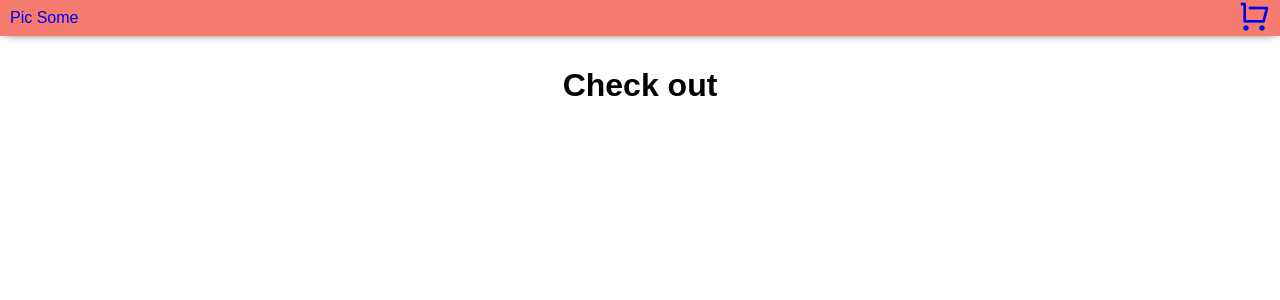
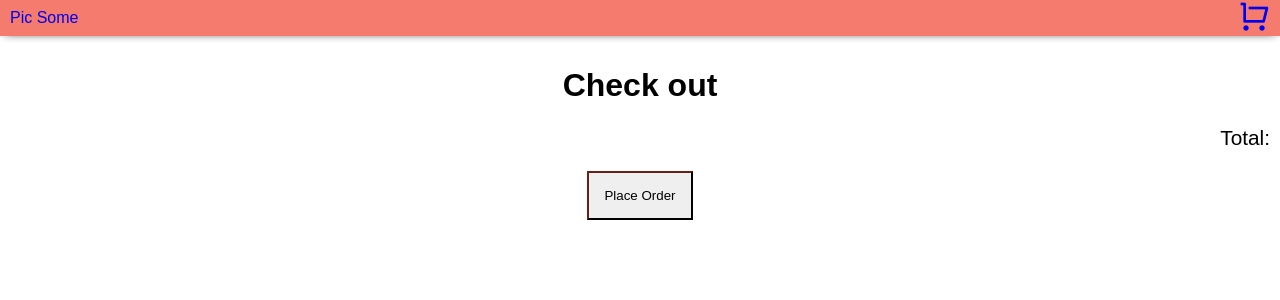
Before and after one commit to stefi23/online-pics-store, a React (Create React App) app: page /cart in a window 1280 px wide. Shown: the top 300 px of the page. Built offline with nearby package versions, Linux system fonts and the light colour scheme; no server answers.

Commit message:
updated cartpage

```diff
--- a/src/Context.js
+++ b/src/Context.js
@@ -3,9 +3,17 @@ import axios from 'axios';
 
 const Context = React.createContext()
 
-
 function ContextProvider({children}){
 const [allPhotos, setAllPhotos] = useState([])
+const [cartItems, setCartItems] = useState([])
+
+const addToCart = (imgObj) => {
+    setCartItems(cartItems => [...cartItems, imgObj])
+}
+
+const removeFromCart = (id) => {
+        setCartItems(prevItems => prevItems.filter(item => item.id !== id))
+    }
 
 const toggleFavorite = (id) => {
     const updatedArr = allPhotos.map(photo => {
@@ -19,8 +27,6 @@ const toggleFavorite = (id) => {
         })
     setAllPhotos(updatedArr)
 }
-
-
 
 
 useEffect(() => {
@@ -38,7 +44,7 @@ const getAllPhotos = async () => {
 }
 
     return (
-        <Context.Provider value={{allPhotos, toggleFavorite}} toggleFavorite={toggleFavorite}>
+        <Context.Provider value={{allPhotos, cartItems, toggleFavorite, addToCart, removeFromCart}} toggleFavorite={toggleFavorite}>
             {children}
         </Context.Provider>
     )
--- /dev/null
+++ b/src/components/CartItem.js
@@ -0,0 +1,14 @@
+import React from 'react'
+
+function CartItem({item}){
+    return(
+        <div className="cart-item">
+            <i className="ri-delete-bin-line"></i>
+            <img src={item.url} width="130px" />
+            <p>$5.99</p>
+        </div>
+
+    )
+}
+
+export default CartItem
--- a/src/components/Header.js
+++ b/src/components/Header.js
@@ -1,12 +1,16 @@
-import React from 'react'
+import React, {useContext} from 'react'
 import {Link} from "react-router-dom"
+import {Context} from '../Context'
 
 function Header(){
+const {cartItems} = useContext(Context)
+const cartClassName = cartItems.length > 0 ? "ri-shopping-cart-fill" : "ri-shopping-cart-line"
+
     return(
      <div>
             <header>
                 <Link to="/">Pic Some</Link>
-                <Link to="/cart"><i className="ri-shopping-cart-line ri-fw ri-2x"></i></Link>
+                <Link to="/cart"><i className={`${cartClassName} ri-fw ri-2x`}></i></Link>
             </header>
 
         </div>
--- a/src/components/Image.js
+++ b/src/components/Image.js
@@ -14,8 +14,24 @@ Image.propTypes = {
 
 function Image({className, img}){
     const [isHoovered, setIsHoovered] = useState(false)
-    const {toggleFavorite} = useContext(Context)
+    const {cartItems, toggleFavorite, addToCart, removeFromCart} = useContext(Context)
 
+    const heartIcon = () => {
+        if(img.isFavorite) {
+            return <i className="ri-heart-fill favorite" onClick={() => toggleFavorite(img.id)}></i>
+        } else if(isHoovered) {
+            return <i className="ri-heart-line favorite" onClick={() => toggleFavorite(img.id)}></i>
+        }
+    }
+
+    const cartIcon = () => {
+        const alreadyInCart = cartItems.some(item => item.id === img.id)
+        if(alreadyInCart) {
+            return <i className="ri-shopping-cart-fill cart" onClick={() => removeFromCart(img.id)}></i>
+        } else if(isHoovered) {
+            return <i className="ri-add-circle-line cart" onClick={() => addToCart(img)}></i>
+        }
+    }
     return(
         <div
             className={`${className} image-container`}
@@ -24,20 +40,8 @@ function Image({className, img}){
         <img
             src={img.url} className='image-grid'
             alt="Images from catalog"/>
-                {isHoovered ? (
-                    <>
-                    {img.isFavorite ?
-                        (<i className="ri-heart-fill favorite"
-                            onClick={() => toggleFavorite(img.id)}>
-                        </i>) :
-                        (<i  className="ri-heart-line favorite"
-                             onClick={() => toggleFavorite(img.id)}>
-                        </i>)}
-
-                        <i className="ri-add-circle-line cart"></i>
-                    </>
-                ) : null }
-
+             {heartIcon()}
+             {cartIcon()}
          </div>
     )
 }
--- a/src/pages/Cart.js
+++ b/src/pages/Cart.js
@@ -1,9 +1,20 @@
-import React from "react"
+import React, {useContext} from "react"
+import {Context} from '../Context'
+import CartItem from '../components/CartItem'
 
 function Cart() {
+    const {cartItems} = useContext(Context)
+    const cartItemElements = cartItems.map(item => (<
+        CartItem key={item.id} item={item}/>
+        ))
     return (
         <main className="cart-page">
             <h1>Check out</h1>
+            {cartItemElements}
+            <p className="total-cost">Total: </p>
+            <div className="order-button">
+                <button>Place Order</button>
+            </div>
         </main>
     )
 }
```
Also changed, not shown: 1 other file (tests, documents, lock files or other folders).
